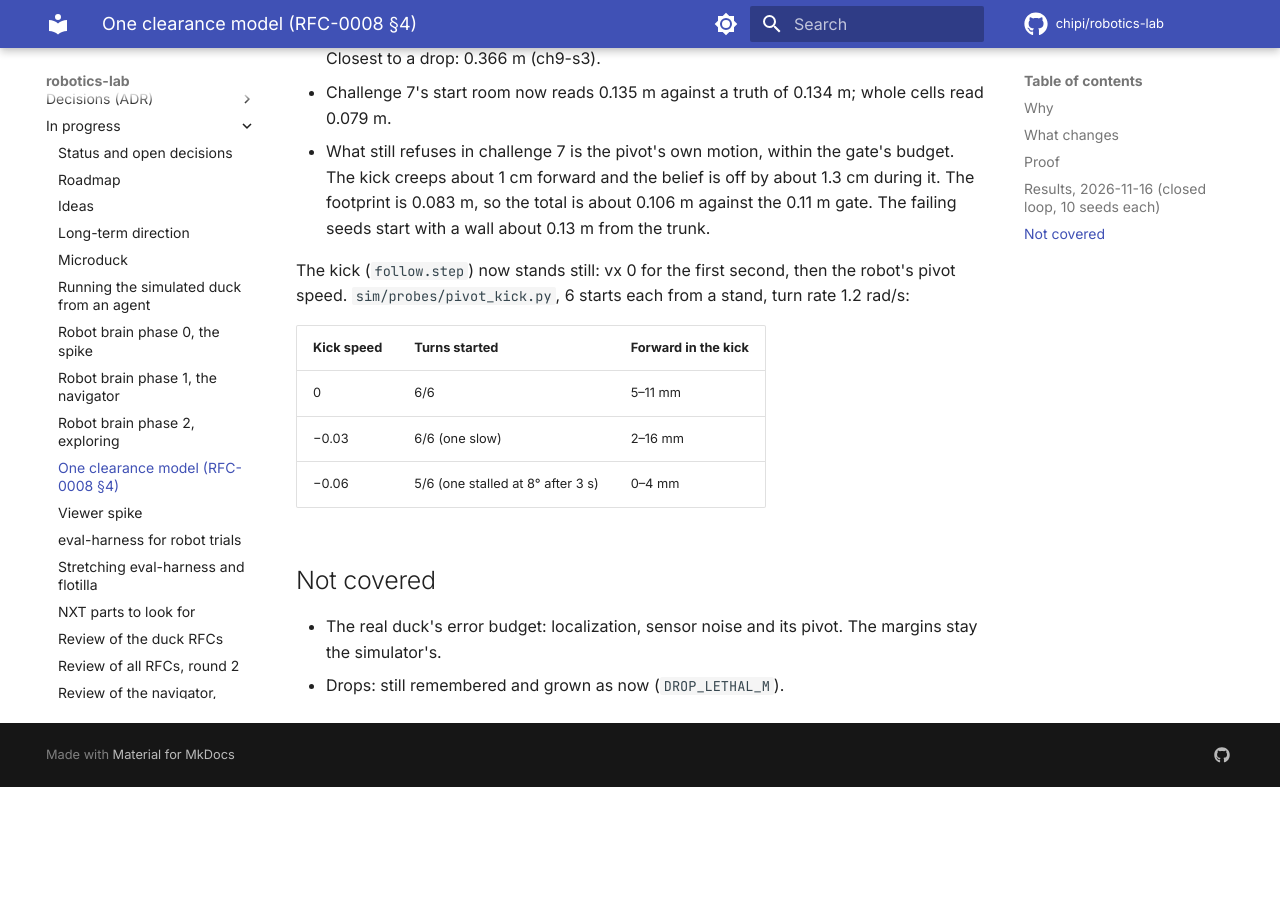
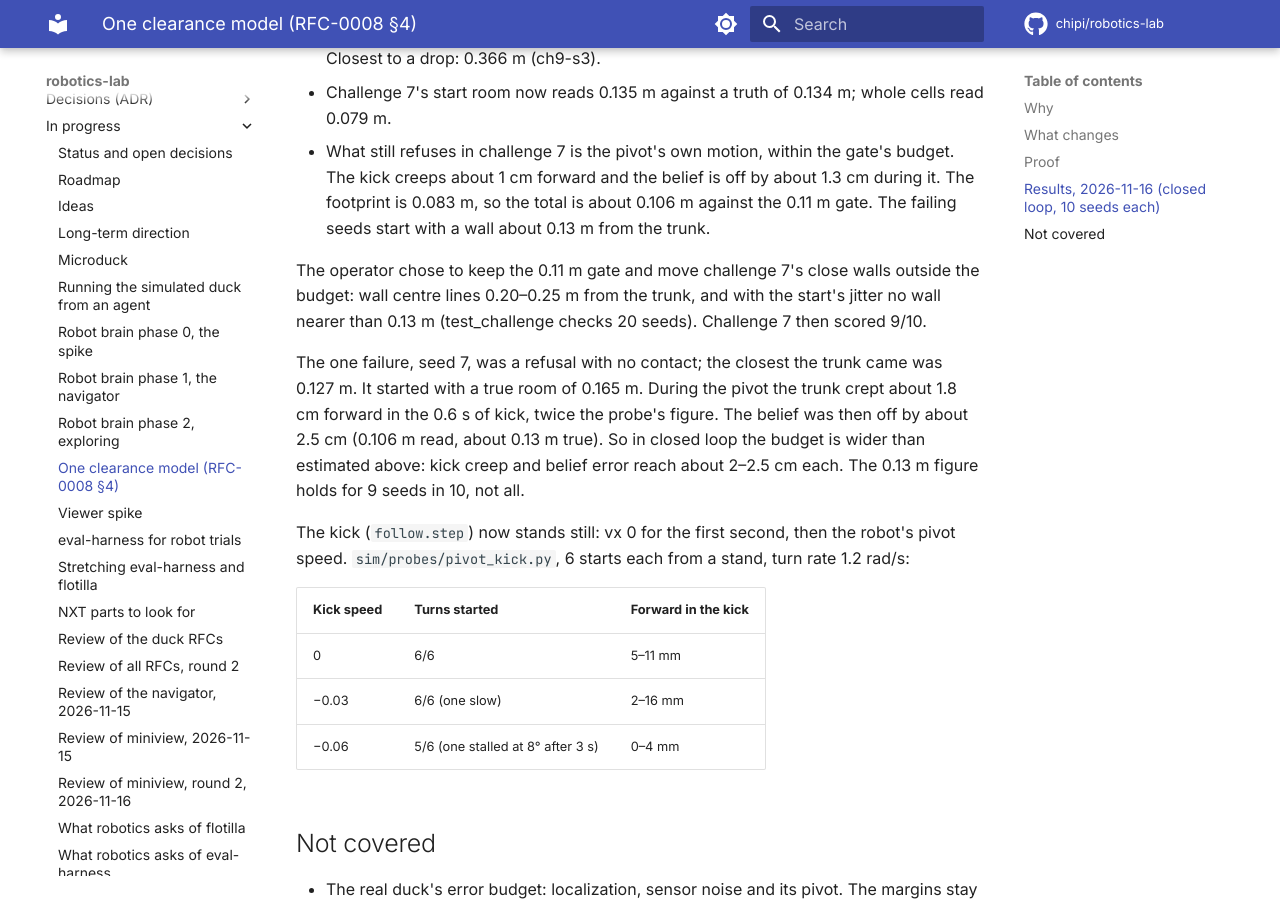
Before and after one commit to chipi/robotics-lab, an MkDocs documentation site: the page built from docs/wip/CLEARANCE-MODEL.md, in a window 1280 px wide and 900 px high, scrolled down 1708 px. Built offline with MkDocs 1.6.1 and Material for MkDocs 9.7.7, drawn with Linux system fonts in a browser that asks for light colours; comment, search, counter and statistics services are not loaded; before the commit the page ends 2495 px from its top, so only the background shows below that.

Commit message:
challenge 7: its walls outside the pivot gate's budget (operator's choice); 9/10
The pivot gate stays 0.11 m. Challenge 7's close walls move out to wall centre lines 0.20-0.25 m from
the trunk (were 0.16-0.22 ahead, 0.14-0.20 beside). With the start's jitter no wall is nearer than
0.13 m, the budget: footprint 0.083 + belief error in the kick + kick creep. test_challenge checks
that over 20 seeds.

Closed loop, 10 seeds: 9/10 (was 2/10). The failure, seed 7, was a refusal with no contact; the trunk
came no closer than 0.127 m. Its true start room was 0.165 m, but in closed loop the kick crept about
1.8 cm in 0.6 s and the belief was then about 2.5 cm off, against about 1 cm and 1.3 cm estimated.
The budget is wider than measured so far; recorded in docs/wip/CLEARANCE-MODEL.md, not tuned away.

Co-Authored-By: Claude Opus 5.5 <noreply@anthropic.com>
Claude-Session: https://claude.ai/code/session_01DJqN6uAf3JMxzKiugKhYEb

```diff
--- a/docs/wip/CLEARANCE-MODEL.md
+++ b/docs/wip/CLEARANCE-MODEL.md
@@ -57,6 +57,16 @@ Margins are unchanged: `LETHAL_M` 0.12 m, the tight pivot 0.11 m. Only the measu
   0.083 m, so the total is about 0.106 m against the 0.11 m gate. The failing seeds start with a
   wall about 0.13 m from the trunk.
 
+The operator chose to keep the 0.11 m gate and move challenge 7's close walls outside the budget:
+wall centre lines 0.20–0.25 m from the trunk, and with the start's jitter no wall nearer than
+0.13 m (test_challenge checks 20 seeds). Challenge 7 then scored 9/10.
+
+The one failure, seed 7, was a refusal with no contact; the closest the trunk came was 0.127 m. It
+started with a true room of 0.165 m. During the pivot the trunk crept about 1.8 cm forward in the
+0.6 s of kick, twice the probe's figure. The belief was then off by about 2.5 cm (0.106 m read,
+about 0.13 m true). So in closed loop the budget is wider than estimated above: kick creep and
+belief error reach about 2–2.5 cm each. The 0.13 m figure holds for 9 seeds in 10, not all.
+
 The kick (`follow.step`) now stands still: vx 0 for the first second, then the robot's pivot speed.
 `sim/probes/pivot_kick.py`, 6 starts each from a stand, turn rate 1.2 rad/s:
 
```
Also changed, not shown: docs/adr/ADR-0015-scenario-runner.md (+1 -1 lines), 2 other files.
